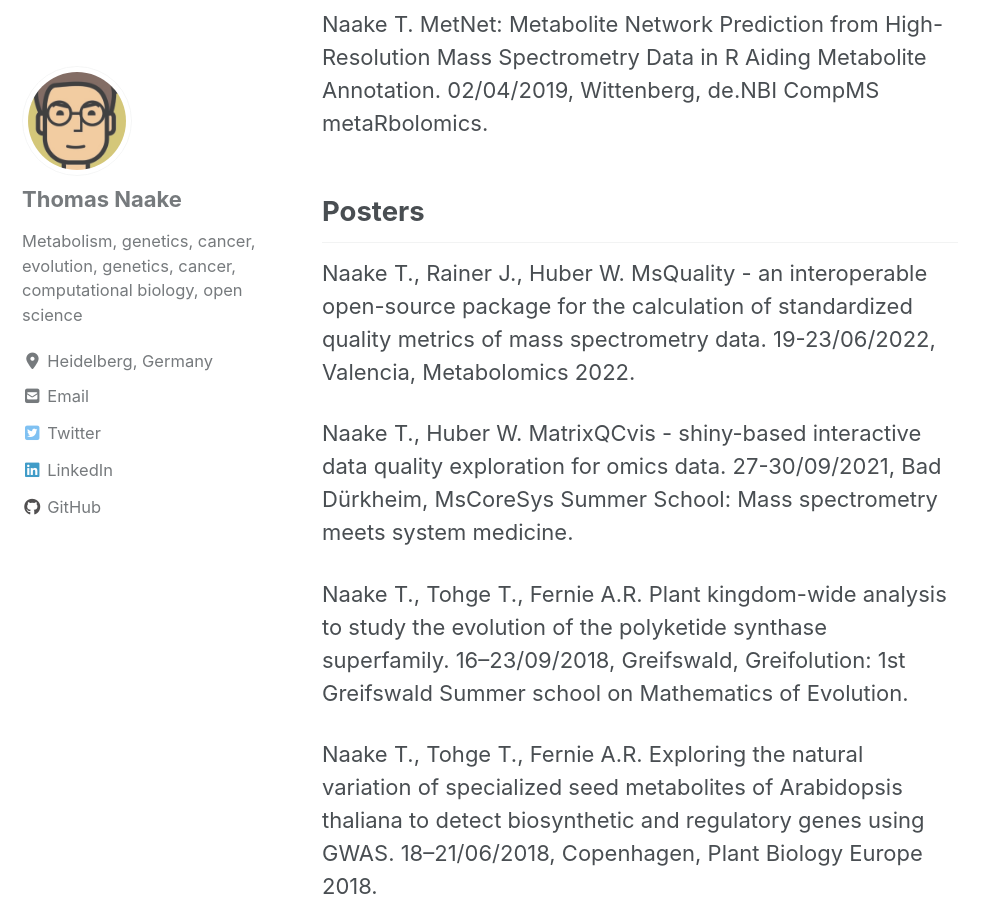
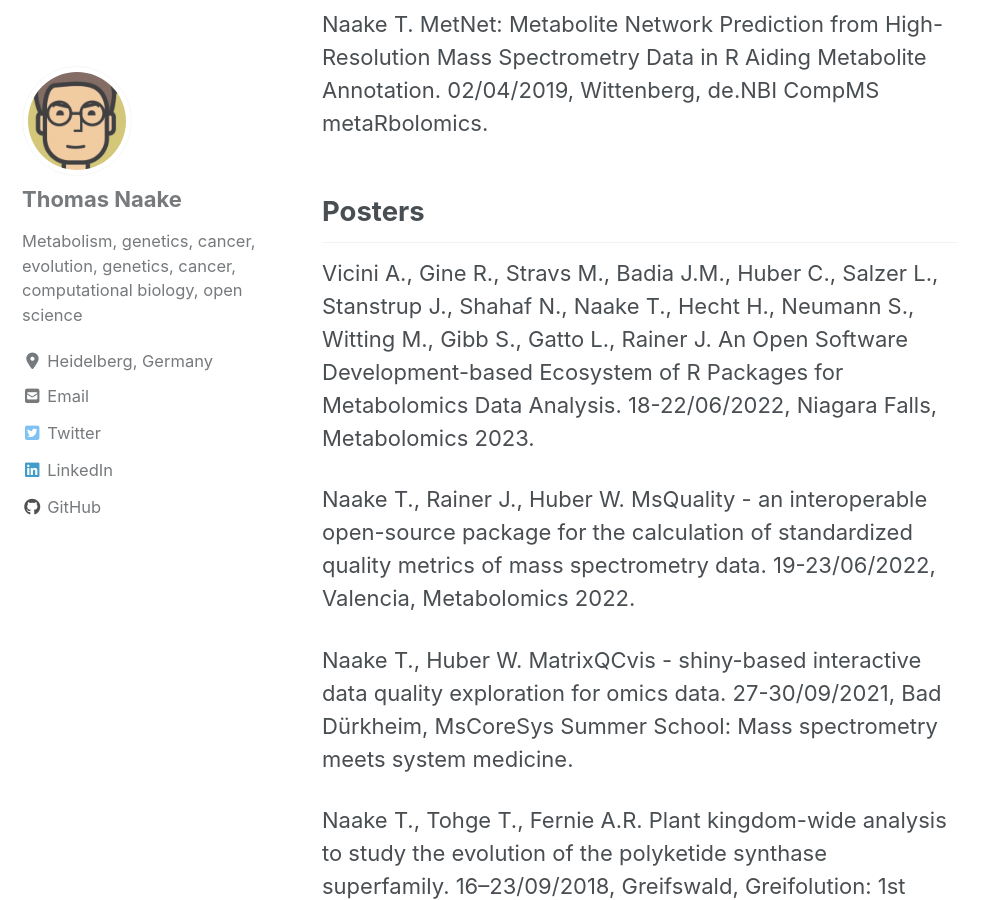
Before and after one commit to tnaake/tnaake.github.io, a Jekyll site: the page built from _pages/publications.md, in a window 1280 px wide and 900 px high, scrolled down 5569 px. Shown: the whole window, without its empty margins (0-987 px from the left). Built offline with Jekyll 4.4.1, drawn with Linux system fonts in a browser that asks for light colours; cached includes are drawn as plain includes; nearby versions of some CDN libraries.

Commit message:
Update publications.md

```diff
--- a/_pages/publications.md
+++ b/_pages/publications.md
@@ -162,6 +162,11 @@ CompMS metaRbolomics.
 
 ## Posters
 
+Vicini A., Gine R., Stravs M., Badia J.M., Huber C., Salzer L., Stanstrup J., Shahaf N.,
+Naake T., Hecht H., Neumann S., Witting M., Gibb S., Gatto L., Rainer J.
+An Open Software Development-based Ecosystem of R Packages for Metabolomics Data Analysis.
+18-22/06/2022, Niagara Falls, Metabolomics 2023.
+
 Naake T., Rainer J., Huber W. MsQuality - an interoperable open-source package for the
 calculation of standardized quality metrics of mass
 spectrometry data. 19-23/06/2022, Valencia, Metabolomics 2022.
```
